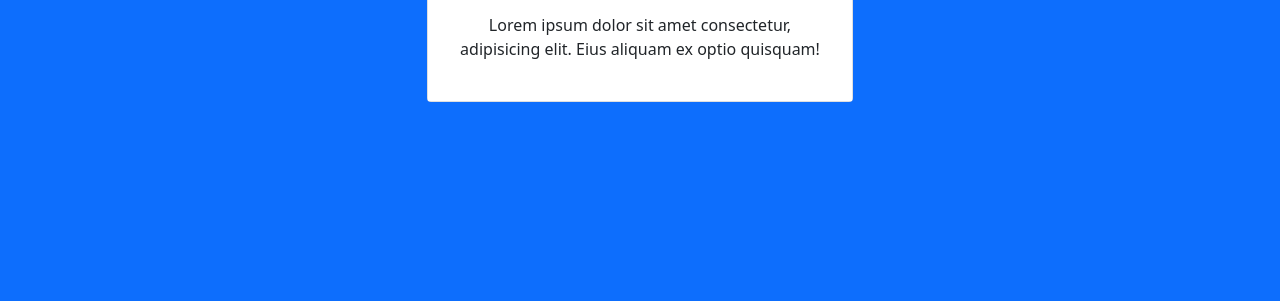
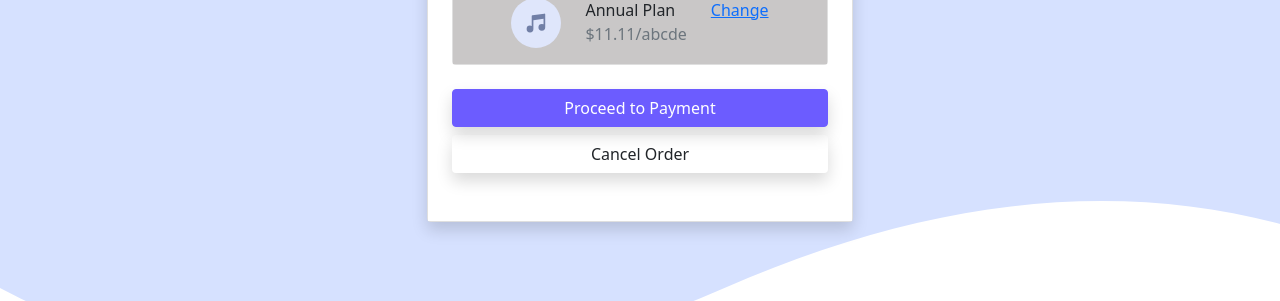
Before and after one commit to MauroEGO/boostrap2, a website: page index.html in a window 1280 px wide. Shown: the part 499-800 px from the top of the page. Drawn offline with Linux system fonts and the light colour scheme.

Commit message:
actualizacion

```diff
--- a/index.html
+++ b/index.html
@@ -7,18 +7,36 @@
     <title>reto random 2</title>
     <link rel="stylesheet" href="./sass/custom.css">
 </head>
-<body class="bg-primary">
+<body>
     <main class="d-flex container align-items-center justify-content-center alto-100">
-        <article class="card d-flex container p-0">
+        <article class="card d-flex container p-0 shadow">
             <div class="card-body bg-white p-0">
                 <div>
-                    <img class="img-fluid" src=./assets/illustration-hero.svg>
+                    <img src="./assets/illustration-hero.svg" class="card-img-top" alt="...">
                 </div>
                 <br>
                 <div>
                     <h1 class="text-center">Order Summary</h1>
                     <p class="text-center p-4">Lorem ipsum dolor sit amet consectetur, adipisicing elit. Eius aliquam ex optio quisquam!</p>
                 </div>
+                <div class="mx-4 d-flex justify-content-center card">
+                    <div class="card-body bg-dark d-flex justify-content-center">
+                        <img src="./assets/icon-music.svg" class="img2">
+                        <div class="mx-4">
+                            <p class="my-0">Annual Plan</p>
+                            <p class="text-muted my-0">$11.11/abcde</p>
+                        </div>
+                        <div class="d-flex bd-highlight">
+                            <a class="text-end bd-highlight">Change</a>
+                        </div>
+                    </div>
+                </div>
+                <br>
+                <div class="d-grid gap-2 mx-4">
+                    <button type="button" class="btn btn-info shadow">Proceed to Payment</button>
+                    <button type="button" class="btn btn-white shadow" pointer-events:none>Cancel Order</button>
+                </div>
+                <br><br>
             </div>
         </article>
     </main>
--- a/sass/custom.scss
+++ b/sass/custom.scss
@@ -3,6 +3,9 @@
       height:100vh;
   }
 }
+
+$info: #6c5cff;
+$dark: #c9c7c7;
 
 $container-max-widths: (
   sm: 300px,
@@ -12,4 +15,18 @@ $container-max-widths: (
   xxl: 450px
 );
 
+.img2{
+  height: 50px;
+  width: 50px
+}
+
+body{
+  background-image: url("../assets/pattern-background-desktop.svg");
+  background-color: white;
+}
+
+h1{
+  font-size: small;
+}
+
 @import "../node_modules/bootstrap/scss/bootstrap";
```
Also changed, not shown: sass/custom.css, 1 other file.
